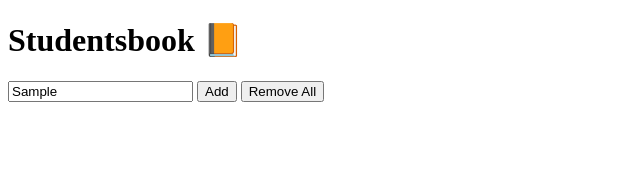
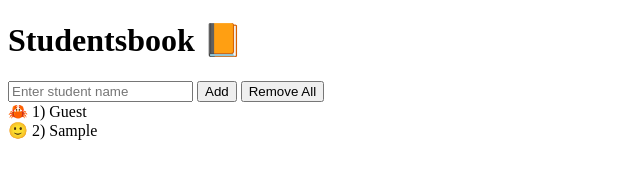
Before and after one commit to sakshir10/ass-34, a plain HTML site: page index.html in a window 1280 px wide. Both pictures are taken after typing "Sample" into the empty fields and a click on the button "Add". Shown: the whole page, without its empty margins (0-640 px from the left). Drawn offline with Linux system fonts and the light colour scheme.

Commit message:
script added

```diff
--- a/index.html
+++ b/index.html
@@ -18,5 +18,47 @@
     </div>
 
     <div id="students-container"></div>
+    <script>
+        function getRandomEmoji(){
+            const emojis=[
+                '🤗','🙂','🤔','🥲','🤩','😜',
+                '😺','😸','😸','😹','💀','🤖',
+                '🤖','🐗','🐭','🦍','🦧','🐖',
+                '🦢','🪼','🪸','🦀','🐚','🦑',
+                '🐙','🦢','🦜','🦩','🦚'
+            ];
+            const min=0;
+            const max=emojis.length - 1;
+            const randomIndex=Math.floor(Math.random()*(max-min+1))+min;
+            return emojis[randomIndex];
+        }
+        const students=["Guest"];
+
+        function loadStudents(){
+            const studentsContainer=document.getElementById("students-container");
+            studentsContainer.innerHTML="";
+            for(let i=0; i<students.length; i++){
+                studentsContainer.innerHTML +=`<div class='student-card'>${getRandomEmoji()} ${i+1}) ${students[i]}</div>`;
+            }
+        }
+        loadStudents();
+
+        const studentInput=document.getElementById("student-name");
+
+        function addStudent(){
+            students.push(studentInput.value);
+            studentInput.value="";
+            loadStudents();
+        }
+
+        function removeStudent(){
+            const studentIndex=students.indexOf(studentInput.value);
+            if (studentIndex !== -1) {  // Only remove if the student exists in the list
+                students.splice(studentIndex, 1);
+            }
+            studentInput.value="";
+            loadStudents();
+        }
+    </script>
 </body>
 </html>
```
